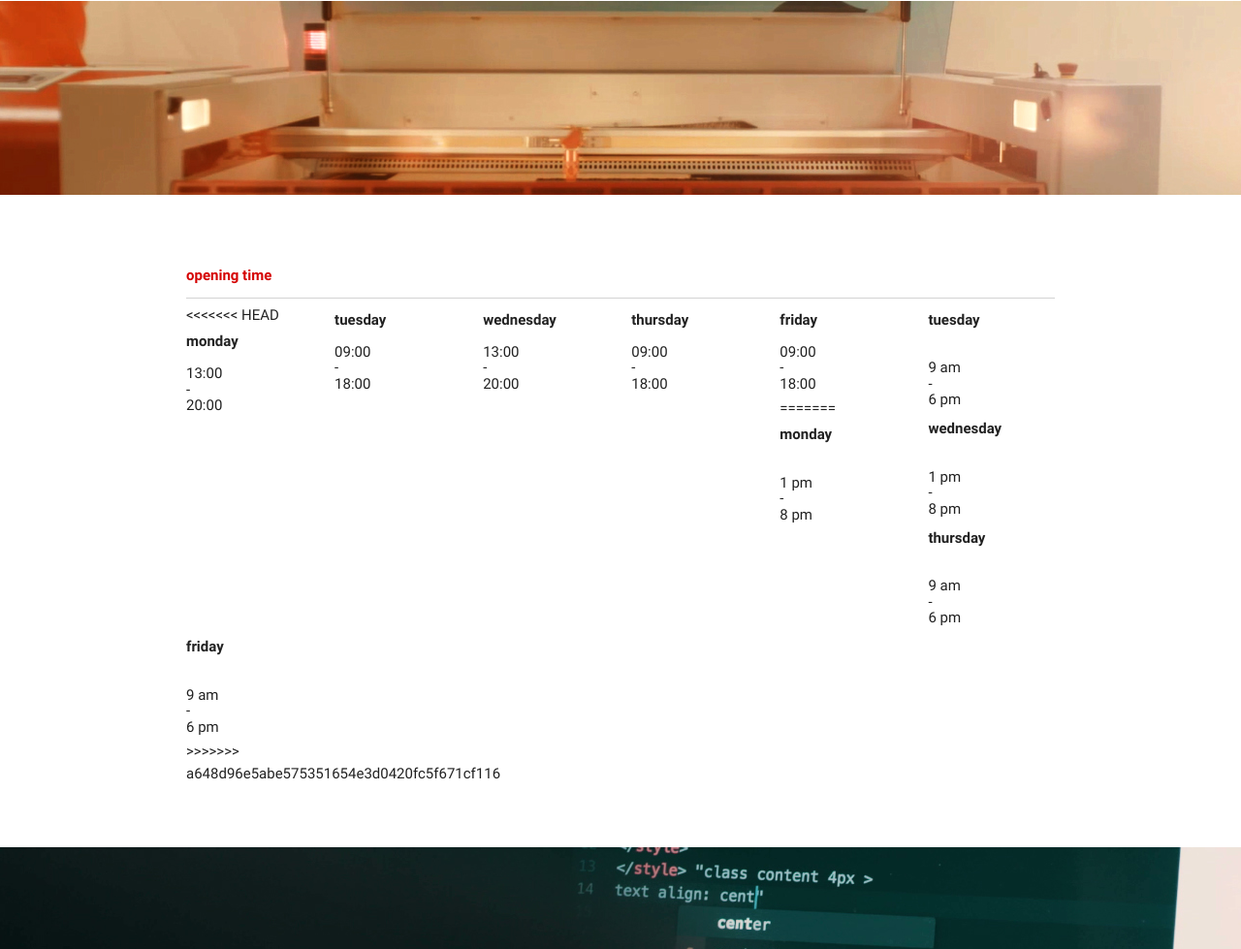
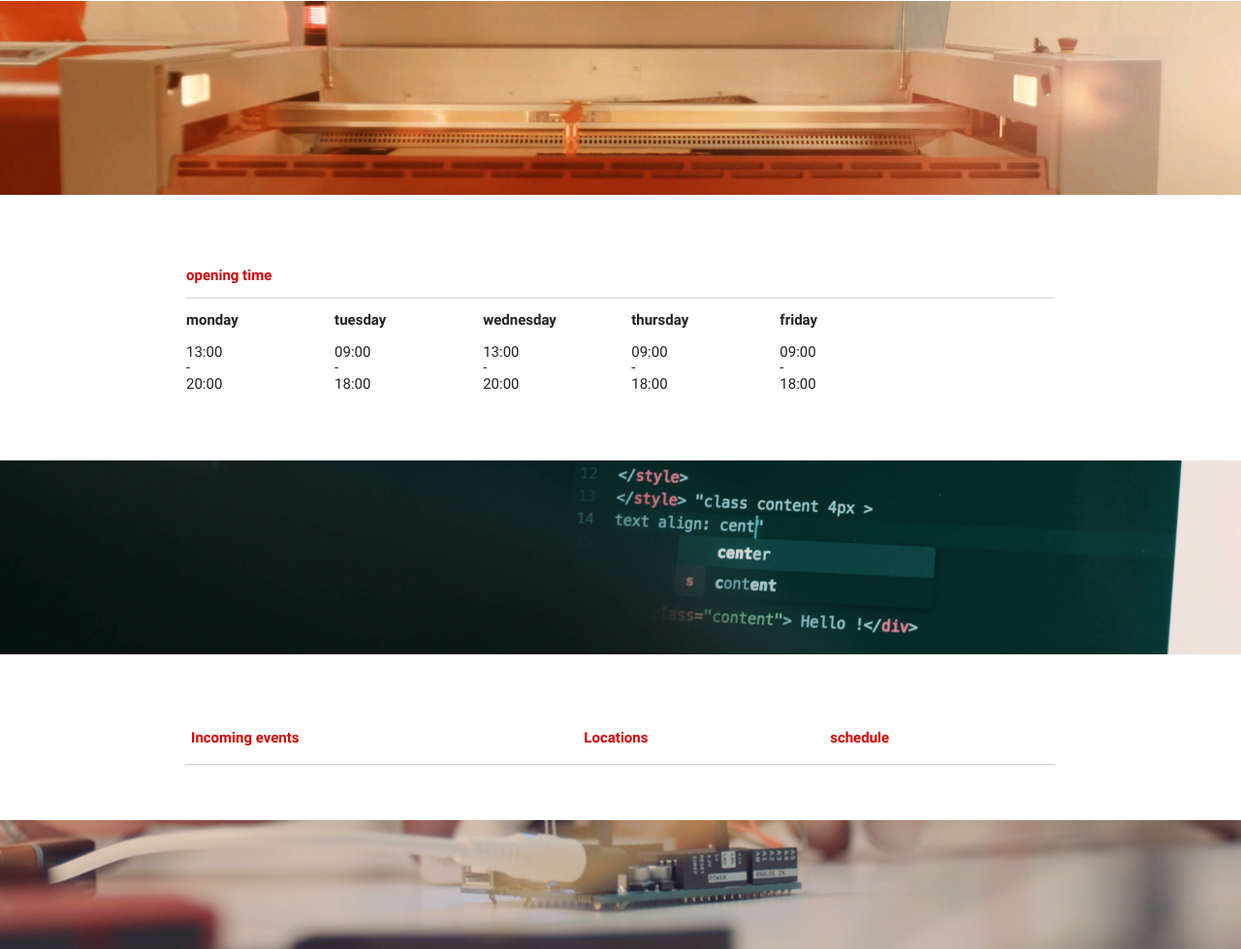
Before and after one commit to emlyon/makerslab, a plain HTML site: page index.html in a window 1280 px wide. Shown: the part 1080-2059 px from the top of the page at 97% size. Drawn offline with nearby package versions, Linux system fonts and the light colour scheme; some packages are replaced by stand-ins of ours; no server answers; a script that the page names is missing; files whose address does not match are found by name.

Commit message:
remove conflict

```diff
--- a/index.html
+++ b/index.html
@@ -104,7 +104,6 @@
             <h6 class="col red-text text-accent-4 s10 underlined"><b>opening time</b></h6>
             <div class="row">
                 <div class="col s2">
-<<<<<<< HEAD
                     <h6><b>monday</b><br><br>13:00<br>-<br>20:00</h6>
                 </div>
                 <div class="col s2">
@@ -118,21 +117,6 @@
                 </div>
                 <div class="col s2">
                     <h6><b>friday</b><br><br>09:00<br>-<br>18:00</h6>
-=======
-                    <h6><b>monday</b><br><br><br>1 pm<br>-<br>8 pm</h6>
-                </div>
-                <div class="col s2">
-                    <h6><b>tuesday</b><br><br><br>9 am<br>-<br>6 pm</h6>
-                </div>
-                <div class="col s2">
-                    <h6><b>wednesday</b><br><br><br>1 pm<br>-<br>8 pm</h6>
-                </div>
-                <div class="col s2">
-                    <h6><b>thursday</b><br><br><br>9 am<br>-<br>6 pm</h6>
-                </div>
-                <div class="col s2">
-                    <h6><b>friday</b><br><br><br>9 am<br>-<br>6 pm</h6>
->>>>>>> a648d96e5abe575351654e3d0420fc5f671cf116
                 </div>
             </div>
             <br><br>
```
